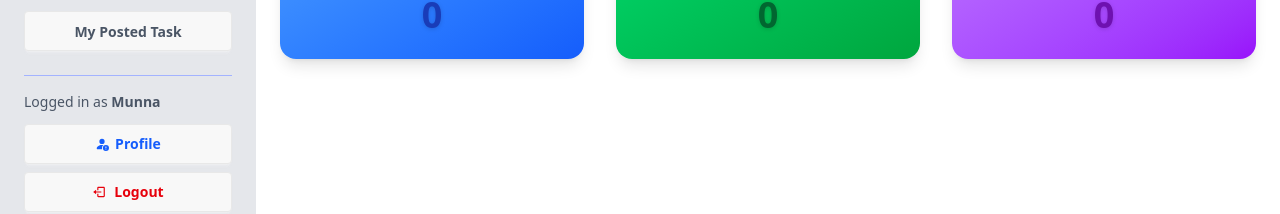
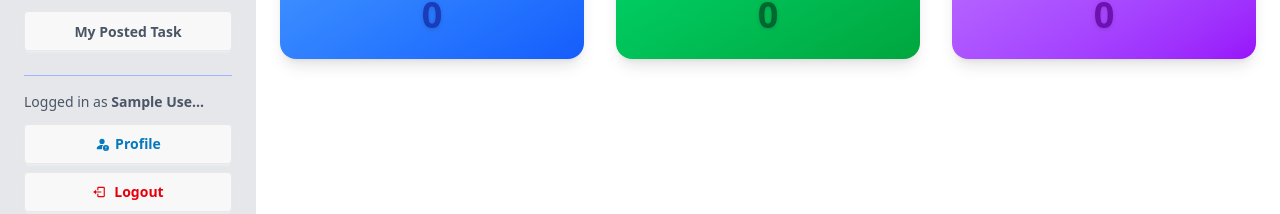
Before and after one commit to mahfuzarrahmanmunna/job-nest-client, a React (Vite) app: page /dashboard in a window 1280 px wide. Shown: the part 273-487 px from the top of the page. Built offline with nearby package versions, Linux system fonts and the light colour scheme; no server answers; sample sign-in values are in the browser's storage.

Commit message:
edit add post

```diff
--- a/src/Layouts/DashBoardLayouts/DashBoardLayouts.jsx
+++ b/src/Layouts/DashBoardLayouts/DashBoardLayouts.jsx
@@ -1,12 +1,27 @@
-import { useState } from 'react';
+import { use, useState } from 'react';
 import { LayoutDashboard } from 'lucide-react';
 import { BiLeftArrow, BiLogOut } from 'react-icons/bi';
 import { HiOutlineDotsVertical } from 'react-icons/hi';
 import { Outlet, NavLink, Link } from 'react-router'; // ✅ use react-router-dom not react-router
 import { BsPersonFillExclamation } from 'react-icons/bs';
+import { AuthContext } from '../../Context/AuthContext';
+import Swal from 'sweetalert2';
 
 const DashBoardLayouts = () => {
     const [sidebarOpen, setSidebarOpen] = useState(false);
+    const { user, logOutUser } = use(AuthContext)
+
+    const handleLogOutUser = () => {
+        logOutUser().then(() => {
+            Swal.fire({
+                position: "center",
+                icon: "success",
+                title: "Log Out successful!",
+                showConfirmButton: false,
+                timer: 1500
+            });
+        });
+    };
 
     const toggleSidebar = () => {
         setSidebarOpen(!sidebarOpen);
@@ -60,7 +75,7 @@ const DashBoardLayouts = () => {
                     </NavLink>
                     <ul className="space-y-4 font-medium">
                         <li>
-                            <NavLink to="/dashboard/browse-tasks" className={({ isActive }) => isActive ? "text-primary btn btn-block" : "text-gray-600 dark:text-white btn btn-block"}>
+                            <NavLink to="/dashboard/browse-tasks" className={({ isActive }) => isActive ? "text-primary underline btn btn-block" : "text-gray-600 dark:text-white btn btn-block"}>
                                 Browse All Task
                             </NavLink>
                         </li>
@@ -80,14 +95,14 @@ const DashBoardLayouts = () => {
                 {/* Bottom Section - Profile and Logout */}
                 <div className="mt-6 border-t flex flex-col  border-indigo-300 dark:border-indigo-700 pt-4">
                     <div className="mb-3 text-sm text-gray-600 dark:text-gray-300">
-                        Logged in as <span className="font-semibold">Munna</span>
+                        Logged in as <span className="font-semibold">{user?.displayName.slice(0, 10)}...</span>
                     </div>
                     <div className="flex flex-col gap-2">
-                        <Link to="/dashboard/my-profile" className="text-sm text-blue-600 hover:underline dark:text-blue-400 flex btn btn-block">
+                        <Link to="/dashboard/my-profile" className="text-sm text-primary hover:underline dark:text-blue-400 flex btn btn-block">
                             <BsPersonFillExclamation /> Profile
                         </Link>
                         <button
-                            onClick={() => console.log('Logout')} // replace with actual logout logic
+                            onClick={handleLogOutUser} // replace with actual logout logic
                             className="text-sm flex items-center gap-2 btn text-red-600 hover:underline dark:text-red-400"
                         >
                             <BiLogOut /> Logout
--- a/src/Pages/AddTask/AddTask.jsx
+++ b/src/Pages/AddTask/AddTask.jsx
@@ -202,7 +202,7 @@ const AddTask = () => {
                 {/* Submit Button */}
                 <div className="mt-8">
                     <motion.input
-                        whileHover={{ scale: 1.05 }}
+                        whileHover={{ scale: 1.005 }}
                         whileTap={{ scale: 0.95 }}
                         disabled={isSubmitting}
                         type="submit"
```
